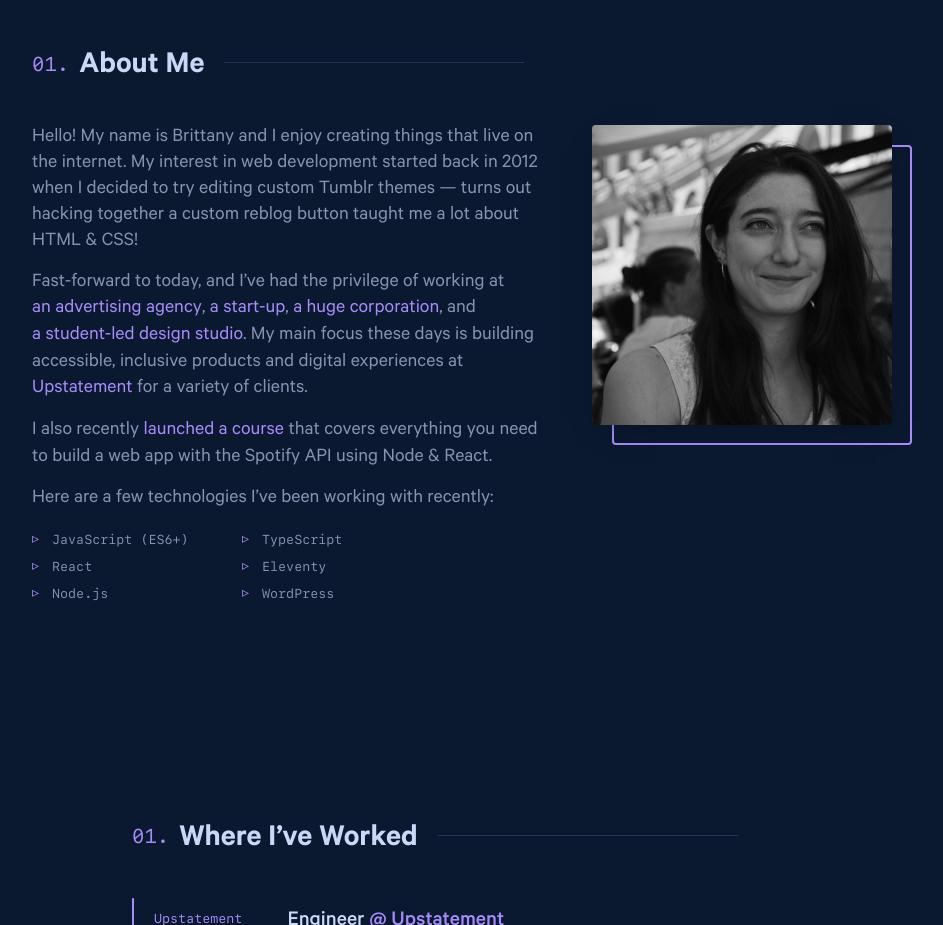
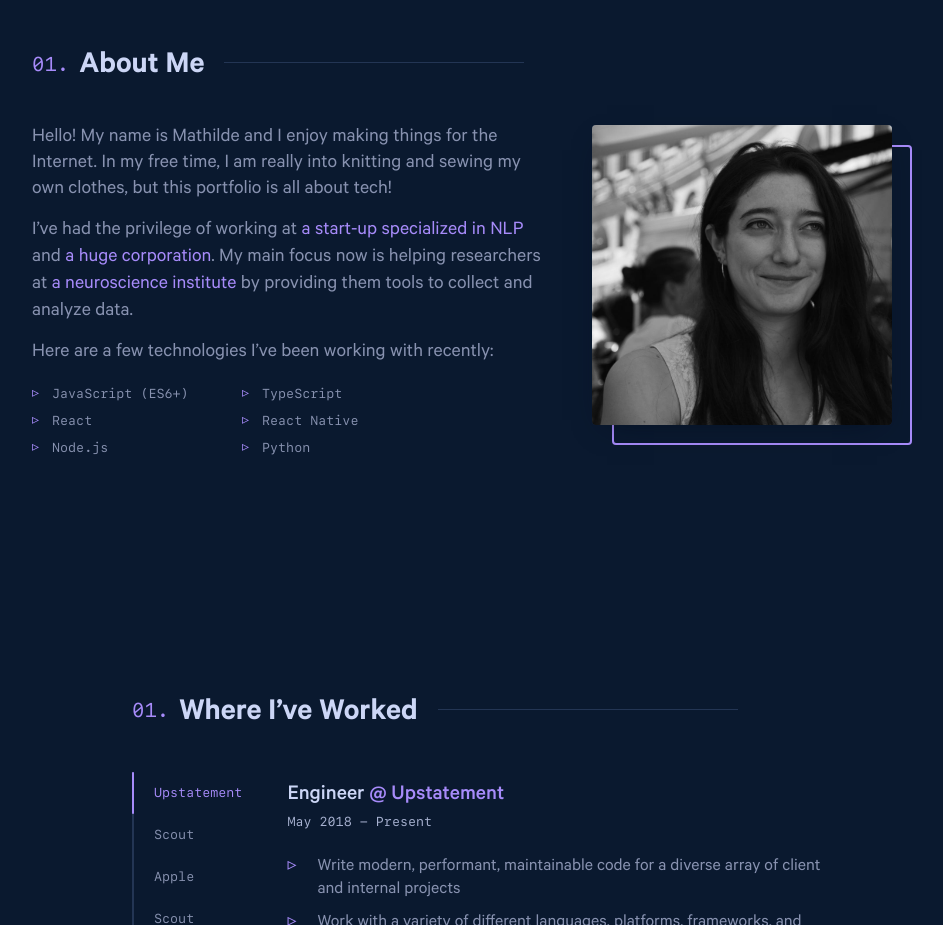
Before and after one commit to mathilde-lannes/mathilde-lannes.github.io, a Gatsby site: page / in a window 1280 px wide. Shown: the part 860-1785 px from the top of the page, without its empty margins (158-1101 px from the left). Built offline with nearby package versions, Linux system fonts and the light colour scheme; Gatsby itself is replaced by a stand-in of ours.

Commit message:
Update "about" content

```diff
--- a/src/components/sections/About.tsx
+++ b/src/components/sections/About.tsx
@@ -25,7 +25,7 @@ const StyledText = styled.div`
     grid-template-columns: repeat(2, minmax(140px, 200px));
     grid-gap: 0 10px;
     padding: 0;
-    margin: 20px 0 0 0;
+    margin: 20px 0;
     overflow: hidden;
     list-style: none;
 
@@ -122,7 +122,7 @@ const About = () => {
         sr.reveal(revealContainer.current, srConfig());
     }, []);
 
-    const skills = ['JavaScript (ES6+)', 'TypeScript', 'React', 'Eleventy', 'Node.js', 'WordPress'];
+    const skills = ['JavaScript (ES6+)', 'TypeScript', 'React', 'React Native', 'Node.js', 'Python'];
 
 
     return (
@@ -133,30 +133,15 @@ const About = () => {
                 <StyledText>
                     <div>
                         <p>
-                            Hello! My name is Brittany and I enjoy creating things that live on the internet. My
-                            interest in web development started back in 2012 when I decided to try editing custom
-                            Tumblr themes — turns out hacking together a custom reblog button taught me a lot
-                            about HTML &amp; CSS!
+                            Hello! My name is Mathilde and I enjoy making things for the Internet.
+                            In my free time, I am really into knitting and sewing my own clothes, but this portfolio is all about tech!
                         </p>
 
                         <p>
-                            Fast-forward to today, and I’ve had the privilege of working at{' '}
-                            <a href="https://us.mullenlowe.com/">an advertising agency</a>,{' '}
-                            <a href="https://starry.com/">a start-up</a>,{' '}
-                            <a href="https://www.apple.com/">a huge corporation</a>, and{' '}
-                            <a href="https://scout.camd.northeastern.edu/">a student-led design studio</a>. My
-                            main focus these days is building accessible, inclusive products and digital
-                            experiences at <a href="https://upstatement.com/">Upstatement</a> for a variety of
-                            clients.
-                        </p>
-
-                        <p>
-                            I also recently{' '}
-                            <a href="https://www.newline.co/courses/build-a-spotify-connected-app">
-                                launched a course
-                            </a>{' '}
-                            that covers everything you need to build a web app with the Spotify API using Node
-                            &amp; React.
+                            I’ve had the privilege of working at{' '}
+                            <a href="https://www.synapse-developpement.fr">a start-up specialized in NLP</a> and{' '}
+                            <a href="https://www.thalesgroup.com/fr">a huge corporation</a>. My
+                            main focus now is helping researchers at <a href="https://institutducerveau-icm.org/fr/">a neuroscience institute</a> by providing them tools to collect and analyze data.
                         </p>
 
                         <p>Here are a few technologies I’ve been working with recently:</p>
```
